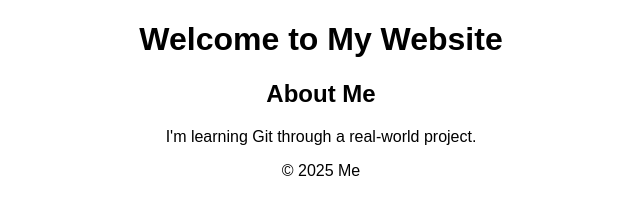
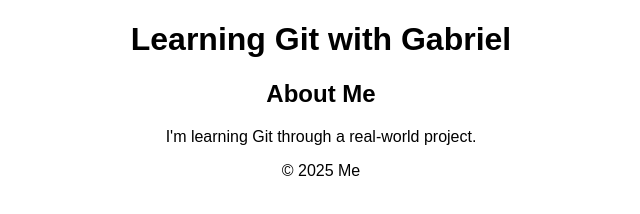
Before and after one commit to gaberub/git-skill-website, a plain HTML site: page index.html in a window 1280 px wide. Shown: the whole page, without its empty margins (319-959 px from the left). Drawn offline with Linux system fonts and the light colour scheme.

Commit message:
Change header text to include my name

```diff
--- a/index.html
+++ b/index.html
@@ -5,7 +5,8 @@
   <link rel="stylesheet" href="style.css">
 </head>
 <body>
-  <header><h1>Welcome to My Website</h1></header>
+  <header><h1>Learning Git with Gabriel</h1></header>
+
   <section>
   <h2>About Me</h2>
   <p>I'm learning Git through a real-world project.</p>
```
